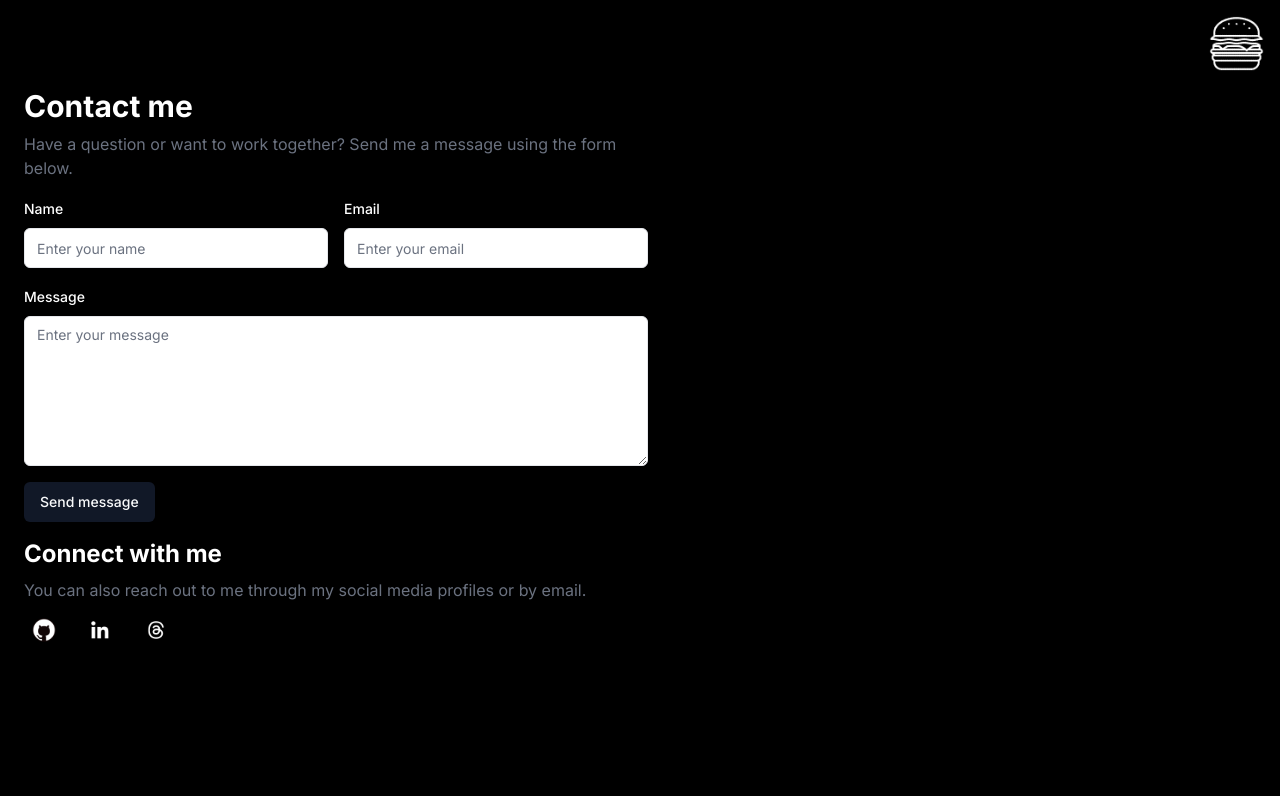
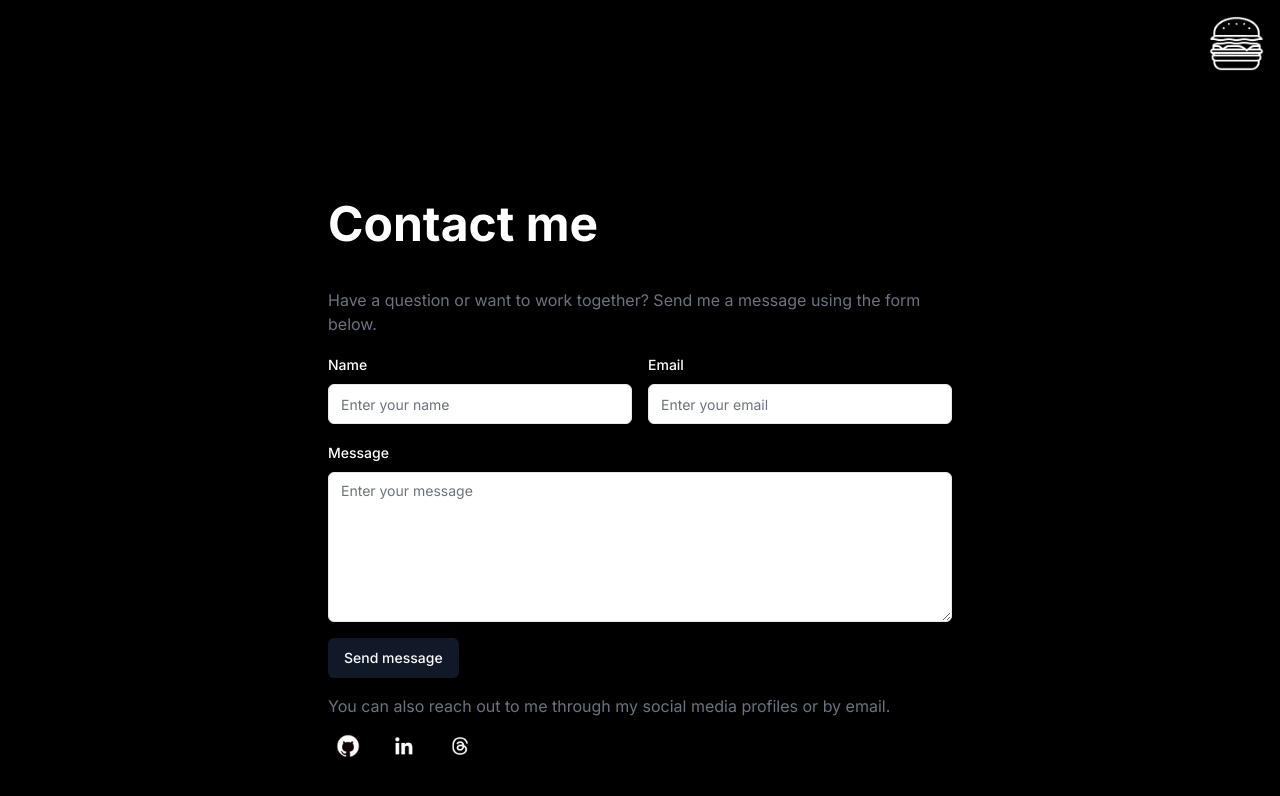
Before and after one commit to npaik/portfolio, a Next.js app: page /Contact in a window 1280 px wide. Shown: the top 796 px of the page. Built offline with nearby package versions, Linux system fonts and the light colour scheme.

Commit message:
contactme

```diff
--- a/src/app/Contact/page.tsx
+++ b/src/app/Contact/page.tsx
@@ -13,11 +13,11 @@ import Image from "next/image";
 
 export default function Component() {
   return (
-    <div className="w-full py-12">
+    <div className="flex flex-col items-center w-full pt-40 mt-30">
       <div className="container grid max-w-2xl px-4 gap-6 md:px-6">
         <div className="space-y-4">
           <div className="space-y-2">
-            <h1 className="text-3xl font-bold">Contact me</h1>
+            <h1 className="text-5xl font-bold mb-10">Contact me</h1>
             <p className="text-gray-500 dark:text-gray-400">
               Have a question or want to work together? Send me a message using
               the form below.
@@ -45,7 +45,6 @@ export default function Component() {
             <Button>Send message</Button>
           </div>
           <div className="space-y-2">
-            <h2 className="text-2xl font-bold">Connect with me</h2>
             <p className="text-gray-500 dark:text-gray-400">
               You can also reach out to me through my social media profiles or
               by email.
```
